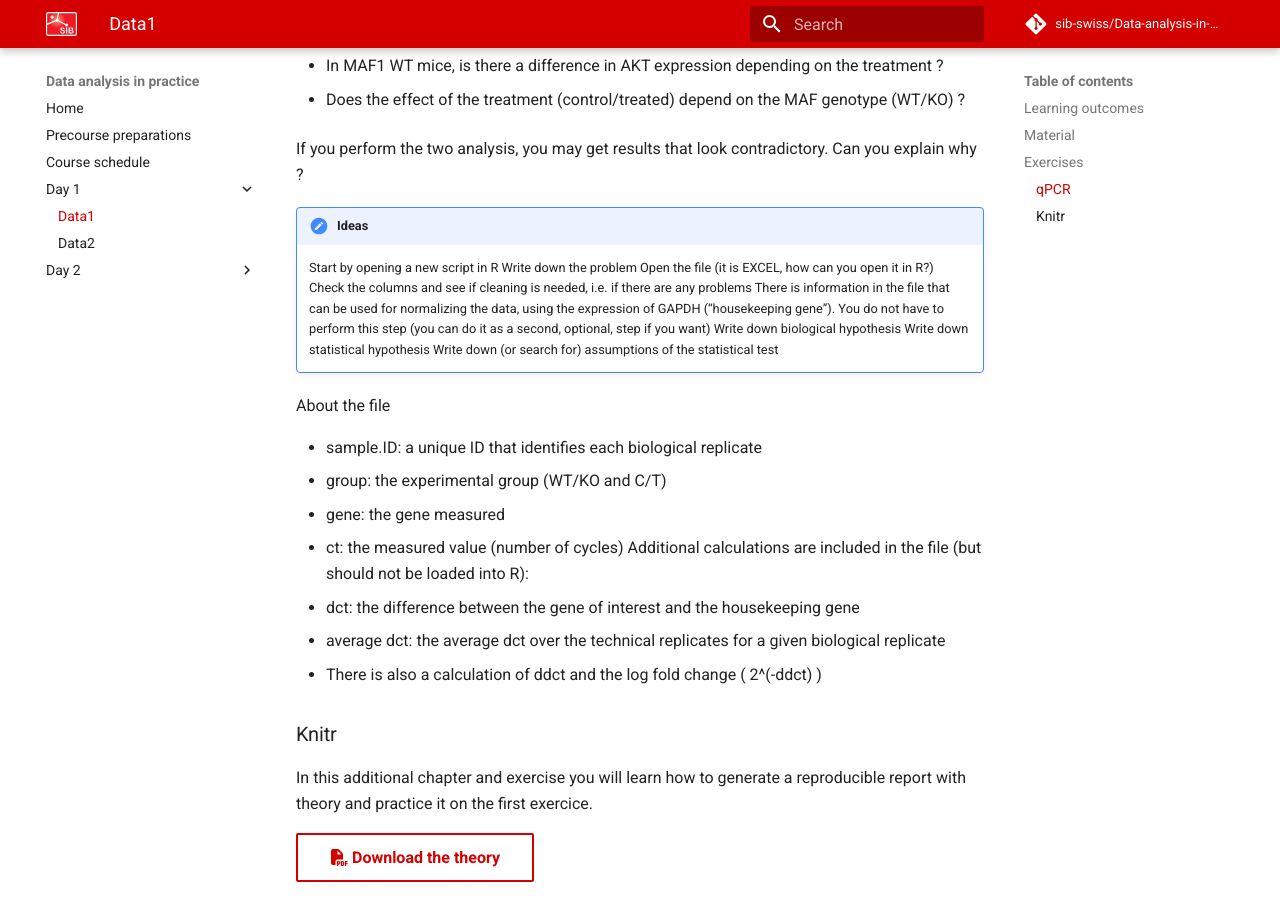
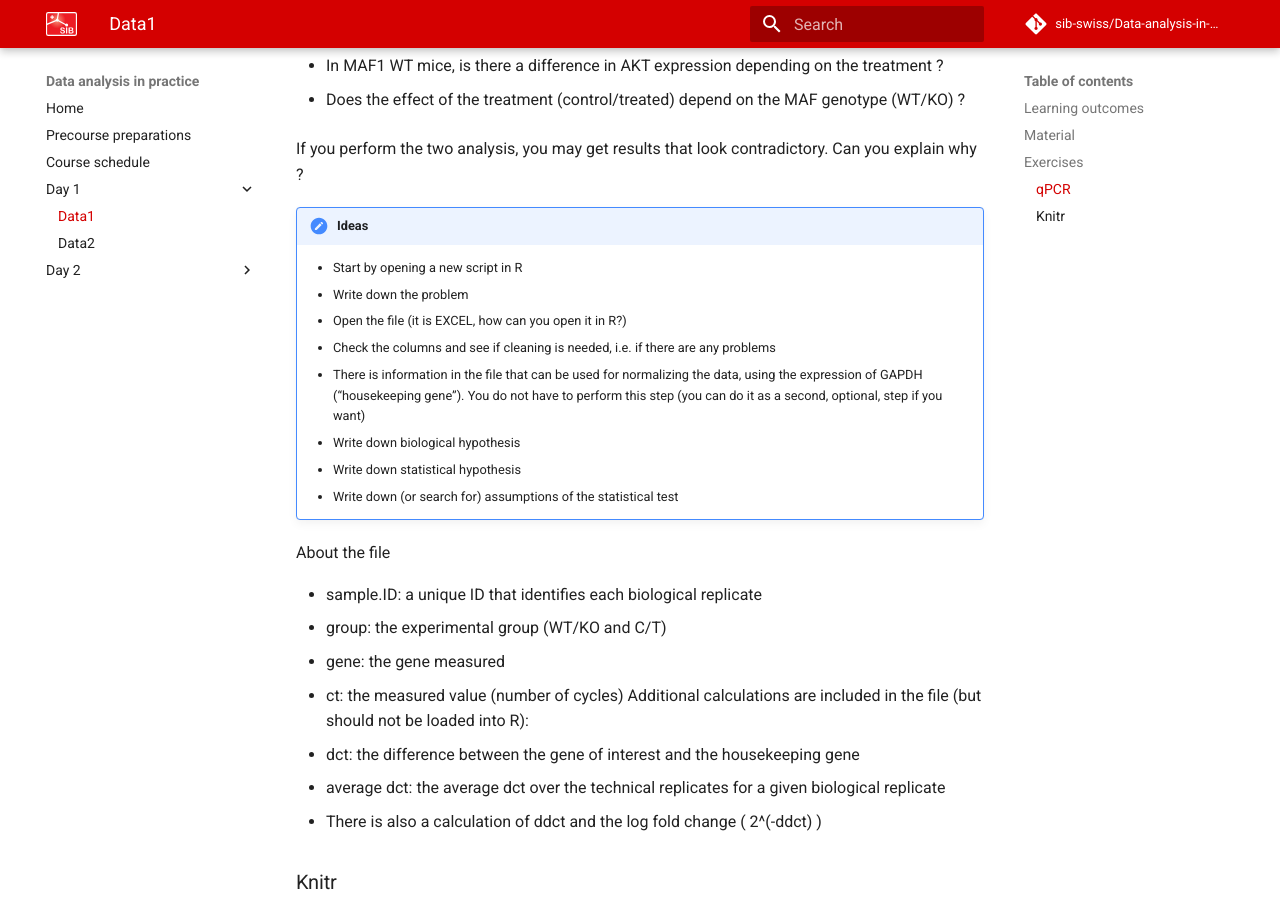
Before and after one commit to sib-swiss/Data-analysis-in-practice, an MkDocs documentation site: the page built from docs/day1/Data1.md, in a window 1280 px wide and 900 px high, scrolled down 983 px. Built offline with MkDocs 1.6.1 and Material for MkDocs 9.7.7, drawn with Linux system fonts in a browser that asks for light colours; comment, search, counter and statistics services are not loaded.

```diff
--- a/docs/day1/Data1.md
+++ b/docs/day1/Data1.md
@@ -43,14 +43,14 @@ results that look contradictory. Can you explain why ?
 
 
 !!! ideas on how to start
-	Start by opening a new script in R
-	Write down the problem
-	Open the file (it is EXCEL, how can you open it in R?)
-	Check the columns and see if cleaning is needed, i.e. if there are any problems
-	There is information in the file that can be used for normalizing the data, using the expression of GAPDH ("housekeeping gene"). You do not have to perform this step (you can do it as a second, optional, step if you want)
-	Write down biological hypothesis
-	Write down statistical hypothesis
-	Write down (or search for) assumptions of the statistical test
+	- Start by opening a new script in R
+	- Write down the problem
+	- Open the file (it is EXCEL, how can you open it in R?)
+	- Check the columns and see if cleaning is needed, i.e. if there are any problems
+	- There is information in the file that can be used for normalizing the data, using the expression of GAPDH ("housekeeping gene"). You do not have to perform this step (you can do it as a second, optional, step if you want)
+	- Write down biological hypothesis
+	- Write down statistical hypothesis
+	- Write down (or search for) assumptions of the statistical test
 
 About the file
 
```
